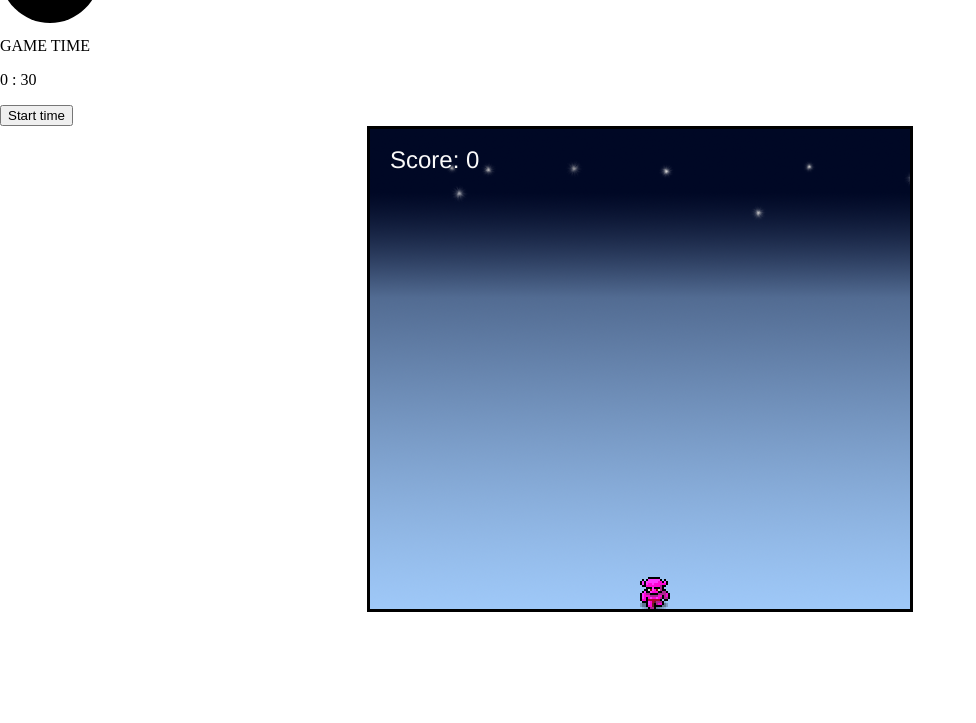
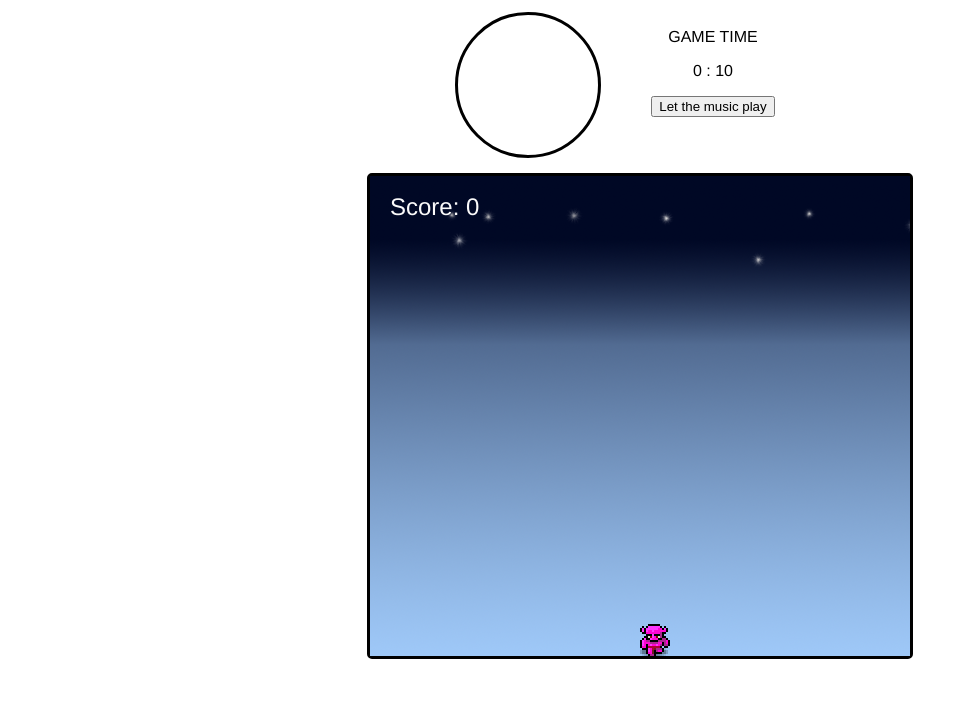
Before and after one commit to pierniczkova/SDA-Project-MusicMonster, a plain HTML site: page index.html in a window 1280 px wide. Shown: the part 77-800 px from the top of the page, without its empty margins (0-976 px from the left). Drawn offline with Linux system fonts and the light colour scheme.

Commit message:
wprowadzono drobne poprawki wizualne oraz funkcjonalne gry

```diff
--- a/index.html
+++ b/index.html
@@ -10,20 +10,27 @@
         <link rel="stylesheet" type="text/css" href="style.css">
     </head>
     <body>
-        <div class="container">
+
             <div class="header">MUSIC MONSTER</div>
-            <div class="circle-wrapper">
-                <div class="circle"></div>
+            <div class="wrapper">
+            <div class="column vinyl">
+            <div id="vinyl">
             </div>
+            </div>
+            <div class="column timer">
             <p class="gameTime">GAME TIME</p>
-            <p id="finalCountDown">0 : 30</p>
-            <button id="starter" onclick="start()">Start time</button>
+            <p id="finalCountDown"></p>
+            <button id="starter" onclick="start()">Let the music play</button>
+            </div>
+            </div>
+            <div class="row-game">
             <div class="game-background">
                 <canvas id="myCanvas" width="540" height="480">
             <script src="js/game.js"></script>
                 </canvas>
             </div>
             </div>
-
+            <script src="js/script.js"></script>
+            <embed src="src/Tigerskin - This place is empty without you (Original MIX).mp3" width="180" height="90" loop="false" autostart="false" hidden="true" />
     </body>
 </html>
--- a/js/game.js
+++ b/js/game.js
@@ -29,10 +29,8 @@ var monster = {
   speed: 256
 };
 
-
 var hints = [];
 var hintsCaught = 0;
-
 var keysDown = {};
 
 addEventListener(
@@ -63,7 +61,7 @@ var addNewHint = function() {
   hint.x = Math.random() * (canvas.width - hintImage.width);
   hint.y = -hintImage.height;
   hints.push(hint)
-  setTimeout(addNewHint, 500 + Math.random() * 3000);
+  setTimeout(addNewHint, 500 + Math.random() * 4000);
 };
 
 var update = function(modifier) {
@@ -114,28 +112,36 @@ var render = function() {
 };
 
   var gameStarted = false;
-  document.getElementById("starter").disabled = false;
   var intervalId = null;
   function start() {
     intervalId = setInterval(changeValue, 1000);
 	gameStarted = true;
 	document.getElementById("starter").disabled = true;
 	}
-  var secs = 30;
+
+  var sec = 10;
+  document.getElementById("finalCountDown").innerHTML = "0 : " +sec;
+  var finish = function () {
+		setTimeout(alert, 0, 'Game over! Your score: ' + hintsCaught + ' tones catched :) Congrats!');
+	};
   function changeValue() {
-    document.getElementById("finalCountDown").innerHTML = "0 : " +secs ;
-    secs--
-	  if (secs < 0) {
+	sec--
+	document.getElementById("finalCountDown").innerHTML = "0 : " +sec ;
+	  if (sec < 0) {
 		clearInterval (intervalId);
 		gameStarted = false;
-		setTimeout(alert, 100, 'Game over! Your score: ' + hintsCaught + ' tones catched :) Congrats!');
+		finish();
+		setTimeout(document.getElementById("starter").disabled = false);
+		sec = 10;
+		document.getElementById("finalCountDown").innerHTML = "0 : " +sec;
 	}
+
 };
 
 var moveHintDown = function() {
   for ( i = 0; i < hints.length; i++ ) {
 	var hint = hints[i];
-	hint.y = hint.y + 1;;
+	hint.y = hint.y + 1;
 	}
 };
 
--- a/style.css
+++ b/style.css
@@ -7,15 +7,26 @@ body {
 .header {
     margin: auto;
     text-align: center;
-    padding: 40px 0;
+    padding: 25px 0 20px 0;
+    width: 100%;
+    font-family: Helvetica;
+    font-size: 25px;
+}
+.wrapper {
+    margin: 0 auto;
+    clear: both;
+    display: table;
+    padding: 15px;
+}
+.column {
+    float: left;
+    margin: 0 auto;
 }
 
-.container {
-    margin: 0 auto;
-    height: 100%;
-    display: table;
-    position: absolute;
-    width: 100%;
+.row-game {
+    margin-left: auto;
+    margin-right: auto;
+    width: 100vw;
 }
 .game-background {
     width: 540px;
@@ -23,8 +34,9 @@ body {
     margin-left: auto;
     margin-right: auto;
     border: solid black;
+    border-radius: 5px;
 }
-.circle-wraper {
+/* .circle-wraper {
     position: relative;
     width:100px;
 }
@@ -50,7 +62,21 @@ body {
     top:0px;
     left:0px;
     position: absolute;
+
+}  */
+.timer {
+    text-align: center;
+    vertical-align: middle;
+    padding: 0 50px;
+    font-family: Helvetica;
 }
-#timer {
-    float: left;
+
+#vinyl {
+  margin: auto;
+  padding: 20px;
+  vertical-align: middle;
+  width: 100px;
+  height: 100px;
+  border-radius: 50%;
+  border: solid black;
 }
```
